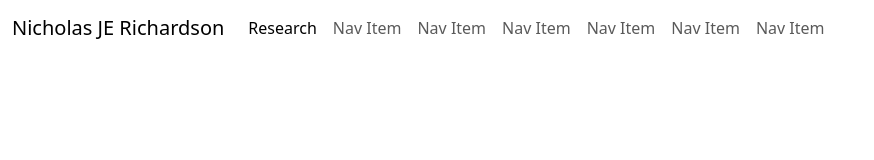
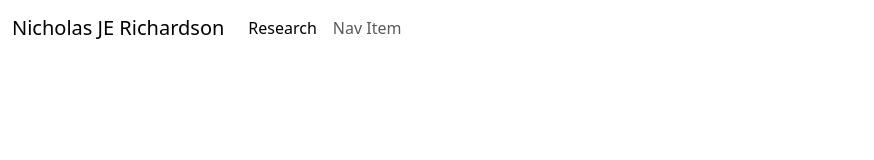
Before and after one commit to njericha/njerichardson.github.io, a plain HTML site: page index.html in a window 1280 px wide. Shown: the whole page, without its empty margins (0-874 px from the left). Drawn offline with Linux system fonts and the light colour scheme.

```diff
--- a/index.html
+++ b/index.html
@@ -15,11 +15,6 @@
                 <ul class="navbar-nav">
                     <li class="nav-item"><a class="nav-link active" href="research.html">Research</a></li>
                     <li class="nav-item"><a class="nav-link" href="#">Nav Item</a></li>
-                    <li class="nav-item"><a class="nav-link" href="#">Nav Item</a></li>
-                    <li class="nav-item"><a class="nav-link" href="#">Nav Item</a></li>
-                    <li class="nav-item"><a class="nav-link" href="#">Nav Item</a></li>
-                    <li class="nav-item"><a class="nav-link" href="#">Nav Item</a></li>
-                    <li class="nav-item"><a class="nav-link" href="#">Nav Item</a></li>
                     <li class="nav-item"></li>
                 </ul>
             </div>
```
Also changed, not shown: 2 other files.
